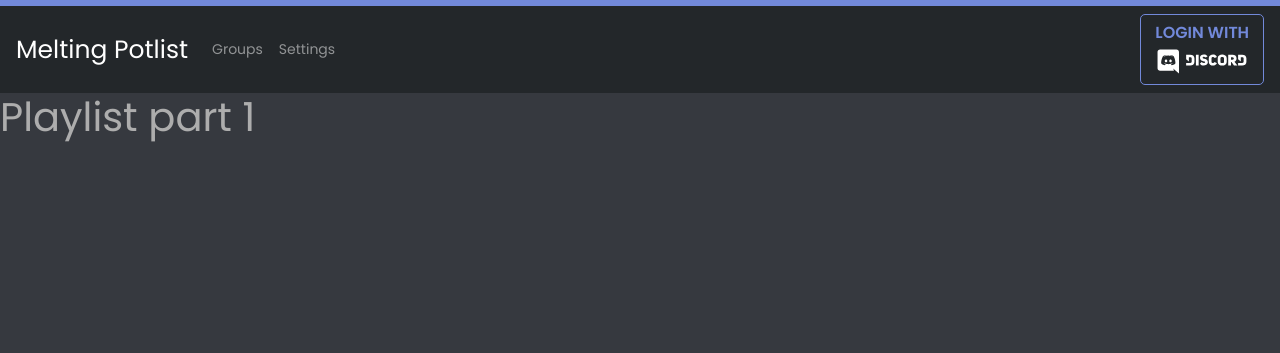
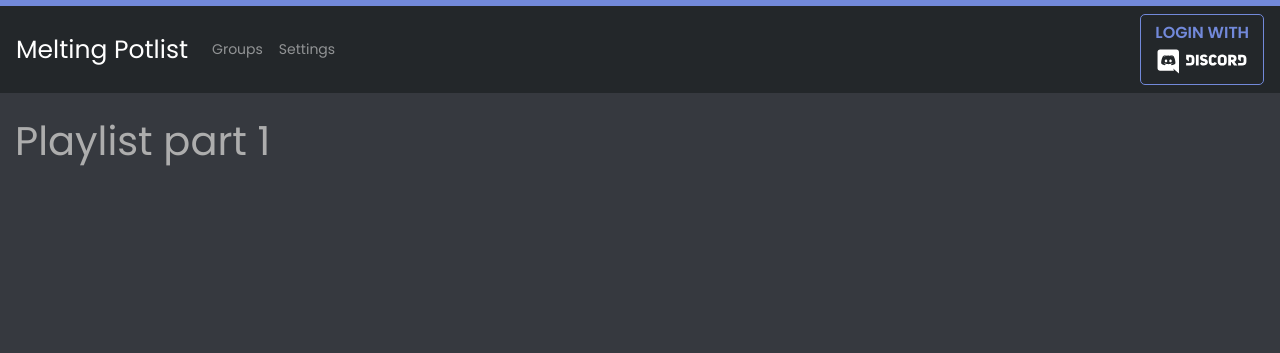
Before and after one commit to Evanaellio/melting-potlist, a Django app: template apps/core/templates/core/player.html in a window 1280 px wide. Shown: the top 353 px of the page. Run offline with Django 3.2, Linux system fonts and the light colour scheme; the template is opened without the code that fills it: most values are stand-ins (such as "Sample title", 1, 10 or a date in 2020); some libraries are stand-ins or nearby versions.

Commit message:
Fix page display

```diff
--- a/apps/core/templates/core/form_template.html
+++ b/apps/core/templates/core/form_template.html
@@ -2,6 +2,8 @@
 {% load widget_tweaks %}
 
 {% block content %}
+    <br/>
+    <div class="container-fluid">
         <form method="post" novalidate>
             {% csrf_token %}
 
@@ -44,4 +46,5 @@
 
             <button class="btn btn-outline-primary my-2 my-sm-0" type="submit">Submit</button>
         </form>
+    </div>
 {% endblock %}
--- a/apps/core/templates/core/group_playlist.html
+++ b/apps/core/templates/core/group_playlist.html
@@ -8,6 +8,7 @@
 
 {% block content %}
     <br/>
+    <div class="container-fluid">
         <h1>{{ title }}</h1>
         <br/>
         <div id="app">
@@ -38,11 +39,13 @@
                 </template>
             </vue-multiselect>
 
+            <br/>
             <form method="post" action="{% url 'core:group_playlist_generate' guild_id=guild_id %}" novalidate>
                 {% csrf_token %}
                 <input type="hidden" name="users" :value="selectedUsers">
                 <button class="btn btn-outline-primary my-2 my-sm-0" type="submit">Generate Playlist</button>
             </form>
+        </div>
     </div>
 {% endblock %}
 
@@ -77,6 +80,6 @@
         });
 
         // Select all valid users by default
-        app.users.selected = app.users.all.filter(user => ! user.$isDisabled);
+        app.users.selected = app.users.all.filter(user => !user.$isDisabled);
     </script>
 {% endblock %}
--- a/apps/core/templates/core/player.html
+++ b/apps/core/templates/core/player.html
@@ -1,9 +1,12 @@
 {% extends "core/navigation.html" %}
 
 {% block content %}
-    {% for playlist in playlists %}
-        <a href=https://www.youtube.com/playlist?list={{ playlist }}&disable_polymer=true>
-            <h1>Playlist part {{ forloop.counter }} </h1>
-        </a>
-    {% endfor %}
+    <br/>
+    <div class="container-fluid">
+        {% for playlist in playlists %}
+            <a href=https://www.youtube.com/playlist?list={{ playlist }}&disable_polymer=true>
+                <h1>Playlist part {{ forloop.counter }} </h1>
+            </a>
+        {% endfor %}
+    </div>
 {% endblock %}
```
Lines whose indentation alone changed are shown as unchanged.
